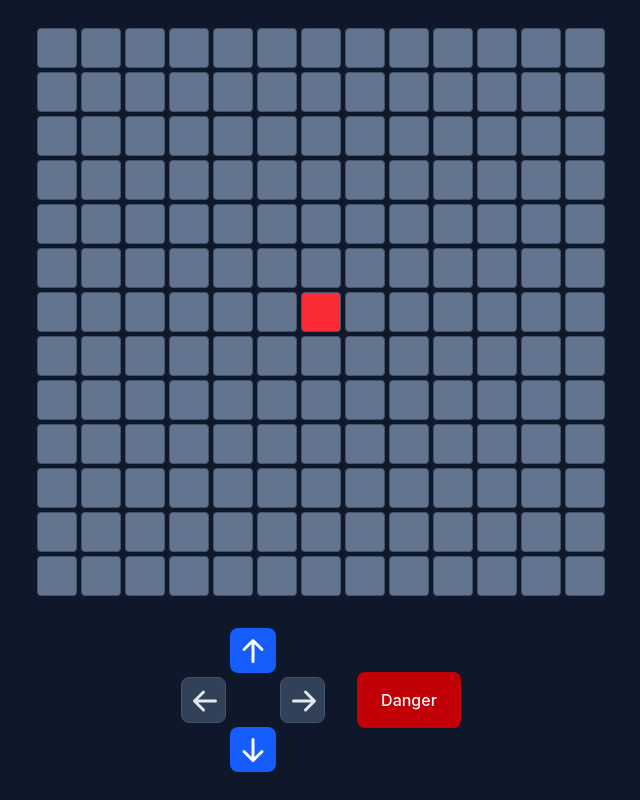
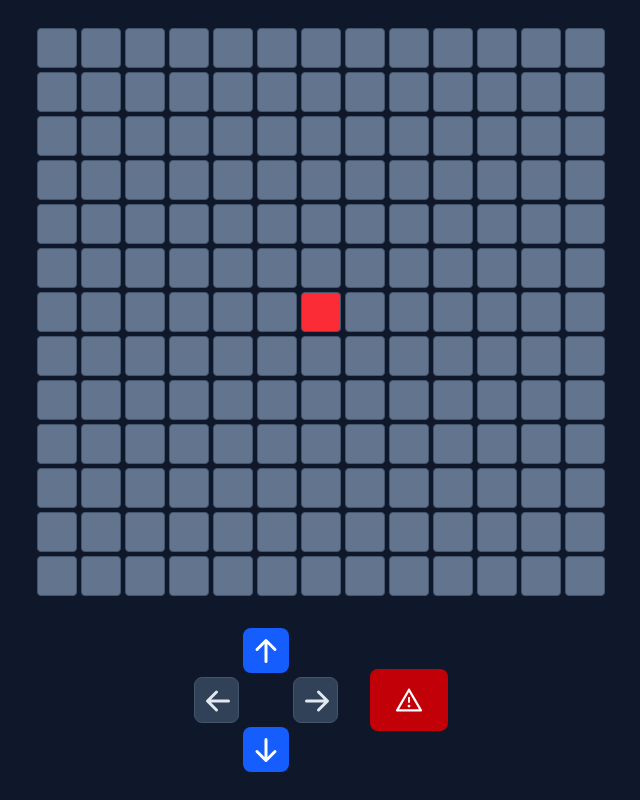
Before and after one commit to Mihir-Arjun-dvt/Code_Wars, a React (Vite) app in the folder gameEmulator/: page / in a window 1280 px wide. Shown: the whole page, without its empty margins (319-959 px from the left). Built offline with nearby package versions, Linux system fonts and the light colour scheme.

Commit message:
found a nice icon for the danger button

```diff
--- a/gameEmulator/src/components/Controls.tsx
+++ b/gameEmulator/src/components/Controls.tsx
@@ -1,4 +1,5 @@
 import { HiArrowDown, HiArrowUp, HiArrowRight, HiArrowLeft  } from "react-icons/hi";
+import { AiOutlineWarning } from "react-icons/ai";
 
 type Direction = 'up' | 'down' | 'left' | 'right';
 
@@ -31,7 +32,7 @@ export function Controls({ onMove, onDanger }: ControlsProps) {
       </div>
 
       <button onClick={onDanger} className="px-6 py-4 bg-red-700 text-white rounded-lg hover:bg-red-600 transition-colors font-medium">
-        Danger
+        <AiOutlineWarning size={30}/>
       </button>
     </div>
   );
```
